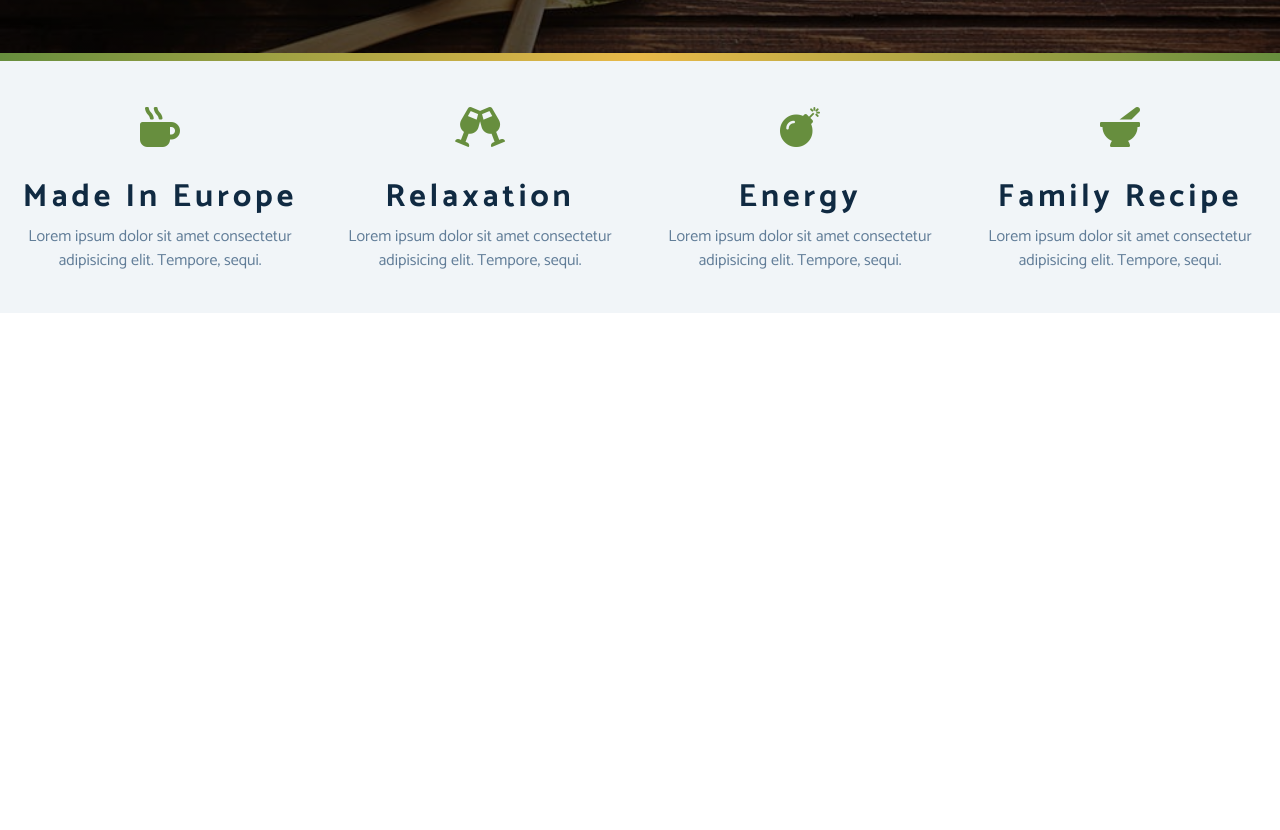
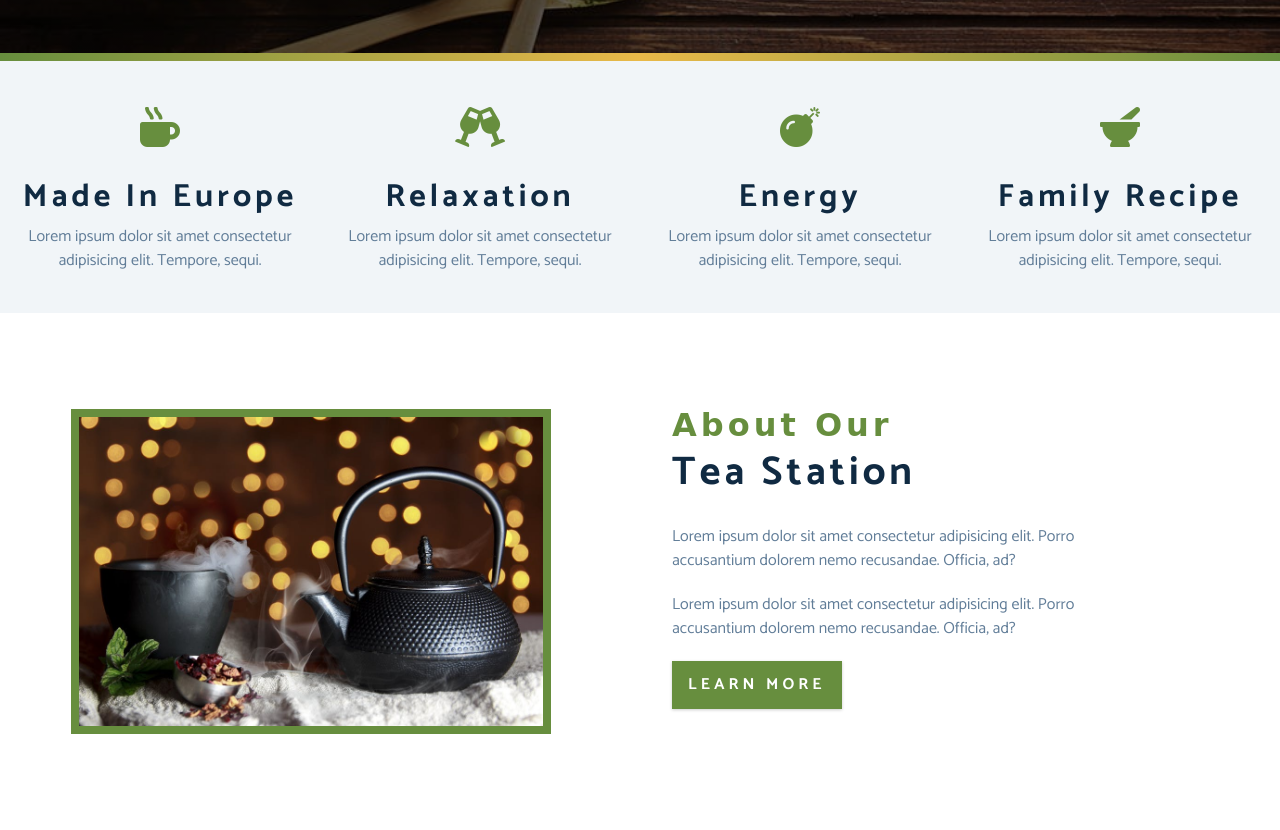
Before and after one commit to Farahcodes/tea-station, a plain HTML site: page index.html in a window 1280 px wide. Shown: the part 747-1577 px from the top of the page. Before the commit the page ends 1060 px from the top, so only its background shows below. Drawn offline with Linux system fonts and the light colour scheme; a web font is replaced by a local one.

Commit message:
about section

```diff
--- a/css/styles.css
+++ b/css/styles.css
@@ -115,6 +115,26 @@ p {
   clear: both;
   display: table;
 }
+.section-title h3 {
+  font-family: var(--ff-secondary);
+  color: var(--clr-primary);
+}
+.section-title{
+  margin-bottom: 2rem;
+}
+.section-center{
+  padding: 4rem 0;
+  width: 85vw;
+  margin: 0 auto;
+  max-width: 1170px;
+}
+@media screen and (min-width:992px){
+  .section-center{
+    width: 95vw;
+    padding: 4rem 1rem;
+  }
+}
+
 /*
 ===============
 Header
@@ -207,3 +227,40 @@ Skills
     width: 25%;
   }
 }
+/*
+===============
+About
+===============
+*/
+.about-img,
+.about-info{
+  padding: 2rem 0;
+}
+.about-picture-container{
+  background: var(--clr-primary);
+  border: 0.5rem solid var(--clr-primary);
+  max-width: 30rem;
+  /* extra stuff */
+  overflow: hidden;
+}
+.about-picture{
+  transition: var(--transition);
+}
+.about-picture-container:hover .about-picture{
+  opacity: 0.5;
+  transform: scale(1.2);
+}
+.about-text{
+  max-width: 26rem;
+  color: var(--clr-grey-5);
+}
+@media screen and (min-width:992px){
+  .about-img,
+  .about-info{
+    float: left;
+    width: 50%;
+  }
+  .about-info{
+    padding-left: 2rem;
+  }
+}
--- a/index.html
+++ b/index.html
@@ -81,7 +81,30 @@
       <!-- end of single skill -->
     </section>
     <!--end of skills section -->
-
+    <!-- about -->
+    <section>
+      <div class="section-center clearfix">
+        <!-- about img -->
+        <article class="about-img">
+          <div class="about-picture-container">
+            <img src="./images/about-bcg.jpeg" alt="tea kettle" class="about-picture">
+          </div>
+        </article>
+        <!-- about info -->
+        <article class="about-info">
+          <!-- section title -->
+          <div class="section-title">
+            <h3>about our</h3>
+            <h2>tea station</h2>
+          </div>
+          <!-- end of section title -->
+          <p class="about-text">Lorem ipsum dolor sit amet consectetur adipisicing elit. Porro accusantium dolorem nemo recusandae. Officia, ad?</p>
+          <p class="about-text">Lorem ipsum dolor sit amet consectetur adipisicing elit. Porro accusantium dolorem nemo recusandae. Officia, ad?</p>
+          <a href="about.html" class="btn">learn more</a>
+        </article>
+      </div>
+    </section>
+    <!-- end of about -->
 
     <script src="app.js"></script>
   </body>
```
